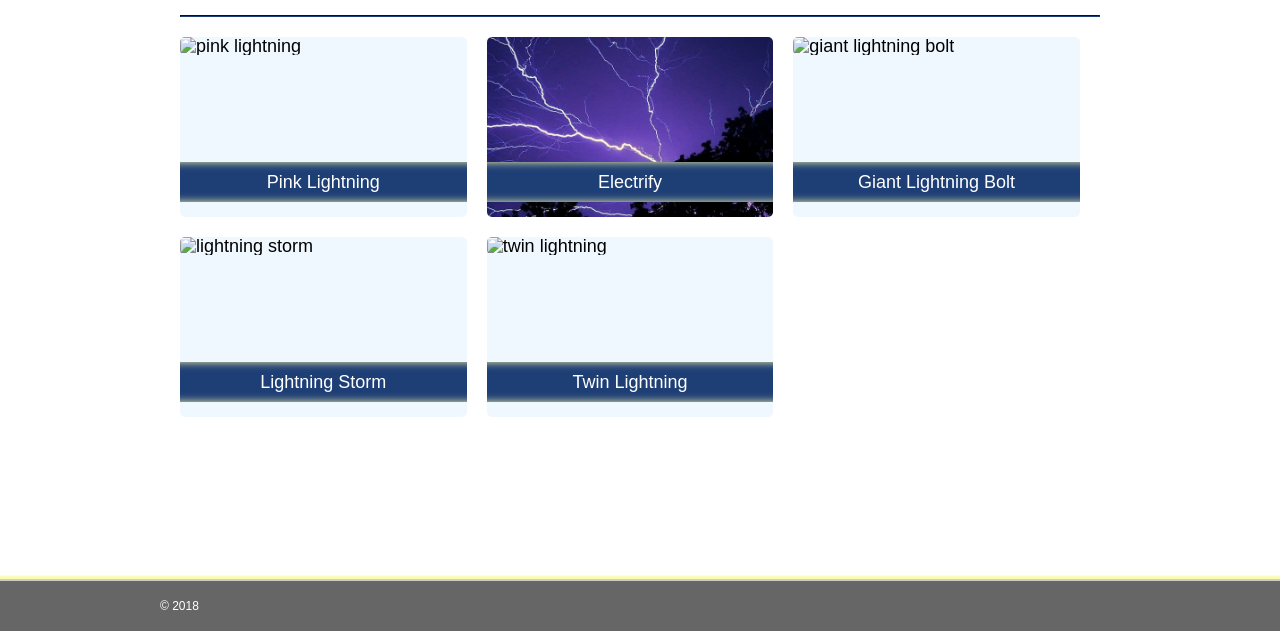
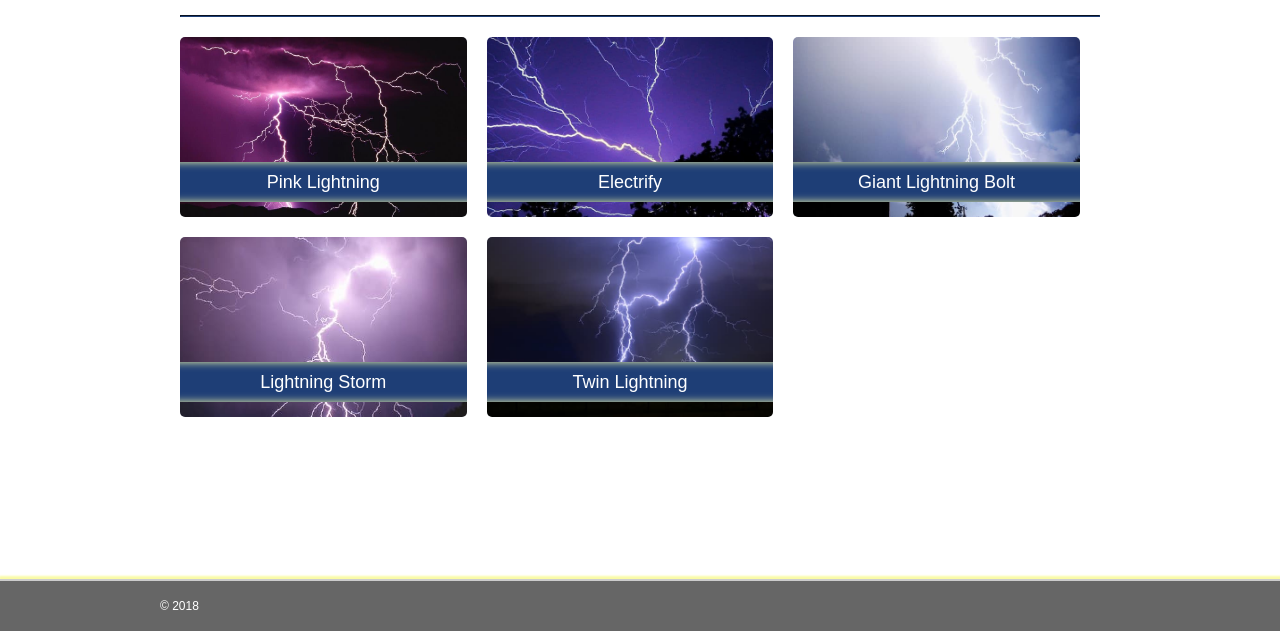
Before and after one commit to ats89/rb-00-portfolio, a plain HTML site: page portfolio.html in a window 1280 px wide. Shown: the part 169-800 px from the top of the page. Drawn offline with Linux system fonts and the light colour scheme.

Commit message:
correct image links

```diff
--- a/portfolio.html
+++ b/portfolio.html
@@ -31,7 +31,7 @@
       <section class="portfolio-section">
         <div class="portfolio-item-container">
           <div class="portfolio-item">
-            <img src="assets/images/pink-lightning.jpg" alt="pink lightning">
+            <img src="assets/images/pink_lightning.jpg" alt="pink lightning">
             <p class="center">Pink Lightning</p>
           </div>
         </div>
@@ -43,19 +43,19 @@
         </div>
         <div class="portfolio-item-container">
           <div class="portfolio-item">
-            <img src="assets/images/giant-lightning-bolt.jpg" alt="giant lightning bolt">
+            <img src="assets/images/giant_lightning_bolt.jpg" alt="giant lightning bolt">
             <p class="center">Giant Lightning Bolt</p>
           </div>
         </div>
         <div class="portfolio-item-container">
           <div class="portfolio-item">
-            <img src="assets/images/lightning-storm.jpg" alt="lightning storm">
+            <img src="assets/images/lightning_storm.jpg" alt="lightning storm">
             <p class="center">Lightning Storm</p>
           </div>
         </div>
         <div class="portfolio-item-container">
           <div class="portfolio-item">
-            <img src="assets/images/twin-lightning.jpg" alt="twin lightning">
+            <img src="assets/images/twin_lightning.jpg" alt="twin lightning">
             <p class="center">Twin Lightning</p>
           </div>
         </div>
```
Also changed, not shown: index.html (+1 -1 lines).
